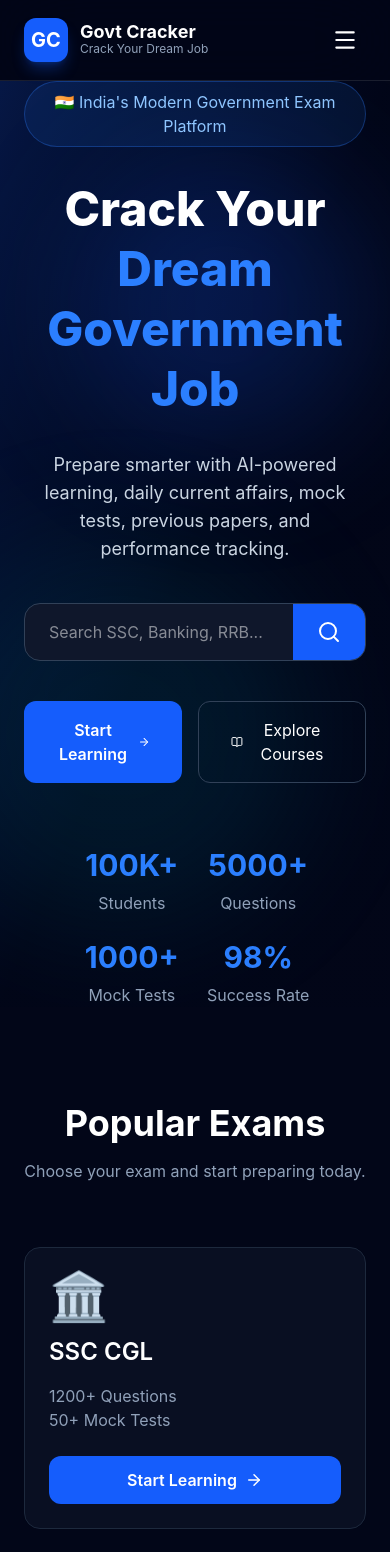
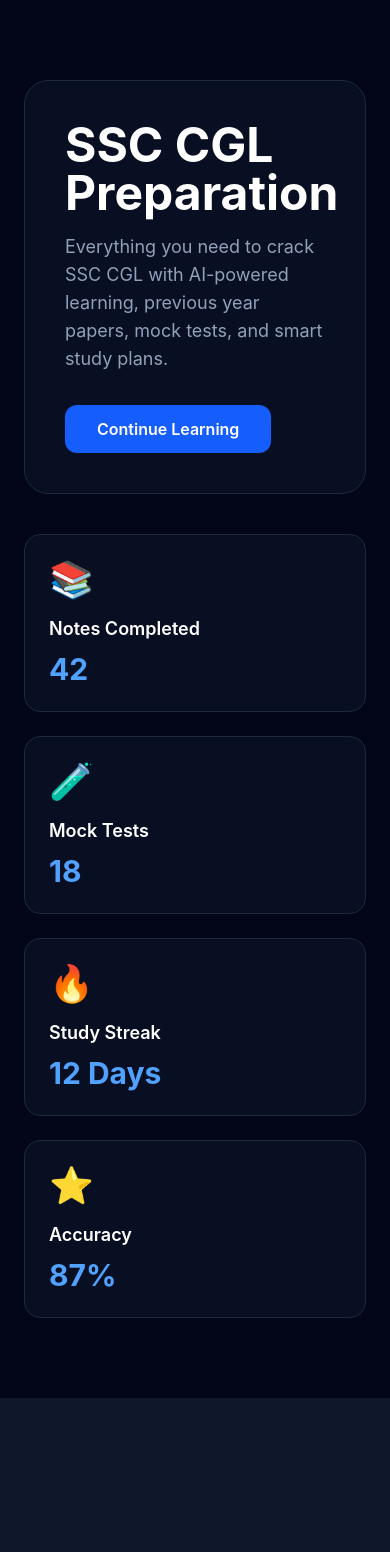
Before and after one commit to Chanduuu018/govt-cracker, a React (Vite) app: page /ssc in a window 390 px wide. Shown: the top 1552 px of the page. After the commit the page ends 1398 px from the top, so only its background shows below. Built offline with nearby package versions, Linux system fonts and the light colour scheme.

Commit message:
feat: improve hero and navbar UI

```diff
--- a/src/App.tsx
+++ b/src/App.tsx
@@ -1,15 +1,7 @@
-import MainLayout from "./layouts/MainLayout";
-import Hero from "./components/home/Hero";
-import PopularExams from "./components/home/PopularExams";
-import Features from "./components/home/Features";
+import AppRoutes from "./routes/AppRoutes";
+
 const App = () => {
-  return (
-    <MainLayout>
-  <Hero />
-  <PopularExams />
-  <Features />
-</MainLayout>
-  );
+  return <AppRoutes />;
 };
 
 export default App;
--- /dev/null
+++ b/src/components/exam/ExamHero.tsx
@@ -0,0 +1,24 @@
+interface ExamHeroProps {
+  title: string;
+  description: string;
+}
+
+const ExamHero = ({ title, description }: ExamHeroProps) => {
+  return (
+    <section className="rounded-3xl border border-slate-800 bg-slate-900/60 p-10 backdrop-blur-md">
+      <h1 className="text-5xl font-bold text-white">
+        {title}
+      </h1>
+
+      <p className="mt-4 max-w-2xl text-lg text-slate-400">
+        {description}
+      </p>
+
+      <button className="mt-8 rounded-xl bg-blue-600 px-8 py-3 font-semibold text-white transition hover:bg-blue-700">
+        Continue Learning
+      </button>
+    </section>
+  );
+};
+
+export default ExamHero;
--- /dev/null
+++ b/src/components/exam/ProgressCard.tsx
@@ -0,0 +1,27 @@
+interface ProgressCardProps {
+  icon: string;
+  title: string;
+  value: string;
+}
+
+const ProgressCard = ({
+  icon,
+  title,
+  value,
+}: ProgressCardProps) => {
+  return (
+    <div className="rounded-2xl border border-slate-800 bg-slate-900/60 p-6 backdrop-blur-md transition-all duration-300 hover:border-blue-500/40 hover:shadow-xl hover:shadow-blue-500/10">
+      <div className="text-4xl">{icon}</div>
+
+      <h3 className="mt-4 text-lg font-semibold text-white">
+        {title}
+      </h3>
+
+      <p className="mt-2 text-3xl font-bold text-blue-400">
+        {value}
+      </p>
+    </div>
+  );
+};
+
+export default ProgressCard;
--- /dev/null
+++ b/src/components/exam/ProgressGrid.tsx
@@ -0,0 +1,33 @@
+import ProgressCard from "./ProgressCard";
+
+const ProgressGrid = () => {
+  return (
+    <div className="mt-10 grid gap-6 md:grid-cols-2 lg:grid-cols-4">
+      <ProgressCard
+        icon="📚"
+        title="Notes Completed"
+        value="42"
+      />
+
+      <ProgressCard
+        icon="🧪"
+        title="Mock Tests"
+        value="18"
+      />
+
+      <ProgressCard
+        icon="🔥"
+        title="Study Streak"
+        value="12 Days"
+      />
+
+      <ProgressCard
+        icon="⭐"
+        title="Accuracy"
+        value="87%"
+      />
+    </div>
+  );
+};
+
+export default ProgressGrid;
--- a/src/components/home/PopularExams.tsx
+++ b/src/components/home/PopularExams.tsx
@@ -1,10 +1,27 @@
+import { motion } from "framer-motion";
+import { ArrowRight } from "lucide-react";
+import { useNavigate } from "react-router-dom";
+
+import Card from "../ui/Card";
 import Section from "../ui/Section";
-import Card from "../ui/Card";
-import { motion } from "framer-motion";
+
 import { examCategories } from "../../constants/examCategories";
 import { SECTION_IDS } from "../../constants/sectionIds";
-import { ArrowRight } from "lucide-react";
+
 const PopularExams = () => {
+  const navigate = useNavigate();
+
+  const handleExamClick = (title: string) => {
+    switch (title) {
+      case "SSC CGL":
+        navigate("/ssc");
+        break;
+
+      default:
+        console.log(`${title} page coming soon`);
+    }
+  };
+
   return (
     <Section
       id={SECTION_IDS.POPULAR_EXAMS}
@@ -32,7 +49,7 @@ const PopularExams = () => {
               delay: index * 0.1,
             }}
           >
-  <Card>
+            <Card onClick={() => handleExamClick(exam.title)}>
               <div className="text-5xl">{exam.icon}</div>
 
               <h3 className="mt-4 text-2xl font-semibold text-white">
@@ -46,7 +63,14 @@ const PopularExams = () => {
               <p className="text-slate-400">
                 {exam.mocks} Mock Tests
               </p>
-    <button className="mt-6 flex w-full items-center justify-center gap-2 rounded-xl bg-blue-600 py-3 font-semibold text-white transition-all duration-300 hover:scale-[1.02] hover:bg-blue-700">
+
+              <button
+                onClick={(e) => {
+                  e.stopPropagation();
+                  handleExamClick(exam.title);
+                }}
+                className="mt-6 flex w-full items-center justify-center gap-2 rounded-xl bg-blue-600 py-3 font-semibold text-white transition-all duration-300 hover:scale-[1.02] hover:bg-blue-700"
+              >
                 Start Learning
                 <ArrowRight size={18} />
               </button>
--- a/src/components/ui/Card.tsx
+++ b/src/components/ui/Card.tsx
@@ -2,11 +2,20 @@ import type { ReactNode } from "react";
 
 interface CardProps {
   children: ReactNode;
+  className?: string;
+  onClick?: () => void;
 }
 
-const Card = ({ children }: CardProps) => {
+const Card = ({
+  children,
+  className = "",
+  onClick,
+}: CardProps) => {
   return (
-    <div className="group cursor-pointer rounded-2xl border border-slate-800 bg-slate-900/60 p-6 backdrop-blur-md transition-all duration-300 hover:-translate-y-2 hover:border-blue-500/40 hover:shadow-2xl hover:shadow-blue-500/20">
+    <div
+      onClick={onClick}
+      className={`group cursor-pointer rounded-2xl border border-slate-800 bg-slate-900/60 p-6 backdrop-blur-md transition-all duration-300 hover:-translate-y-2 hover:border-blue-500/40 hover:shadow-2xl hover:shadow-blue-500/20 ${className}`}
+    >
       {children}
     </div>
   );
--- a/src/pages/exams/SSC.tsx
+++ b/src/pages/exams/SSC.tsx
@@ -1,14 +1,14 @@
+import ExamHero from "../../components/exam/ExamHero";
+import ProgressGrid from "../../components/exam/ProgressGrid";
 const SSC = () => {
   return (
-    <div className="min-h-screen bg-slate-950 px-6 py-20 text-white">
+    <div className="min-h-screen bg-slate-950 px-6 py-20">
       <div className="mx-auto max-w-7xl">
-        <h1 className="text-5xl font-bold">
-          SSC CGL Preparation
-        </h1>
-
-        <p className="mt-6 text-lg text-slate-400">
-          Everything you need to crack SSC CGL in one place.
-        </p>
+        <ExamHero
+          title="SSC CGL Preparation"
+          description="Everything you need to crack SSC CGL with AI-powered learning, previous year papers, mock tests, and smart study plans."
+        />
+        <ProgressGrid />
       </div>
     </div>
   );
```
Also changed, not shown: src/components/exam/DailyGoals.tsx (added), src/components/exam/QuickAccess.tsx (added). Lines whose indentation alone changed are shown as unchanged.
